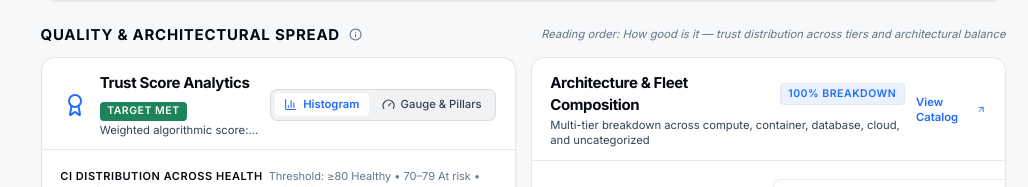
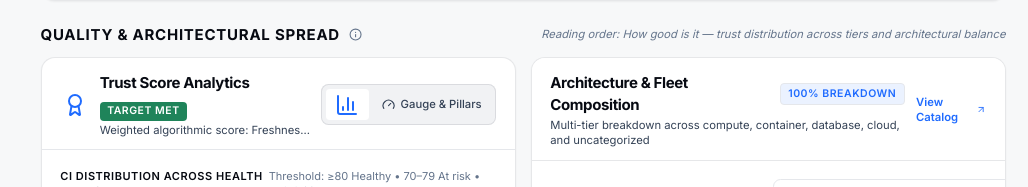
Before and after one commit to soundharyaprakash/Zenops-frontend-desgin, a Next.js app: page /dashboard in a window 1280 px wide. Shown: the part 995-1182 px from the top of the page, without its empty margins (252-1280 px from the left). Built offline with nearby package versions, Linux system fonts and the light colour scheme.

Commit message:
fix(dashboard): resolve unclosed ternary expression in TrustScoreAnalyticsCard

```diff
--- a/src/components/cmdb/TrustScoreAnalyticsCard.tsx
+++ b/src/components/cmdb/TrustScoreAnalyticsCard.tsx
@@ -127,8 +127,8 @@ export function TrustScoreAnalyticsCard() {
                 : "text-text-secondary hover:text-text-default"
             )}
           >
-            <BarChart3 className="w-3.5 h-3.5" />
-            <span>Histogram</span>
+            <BarChart3 className="w-34.5 h-4.5" />
+
           </button>
 
           <button
```
